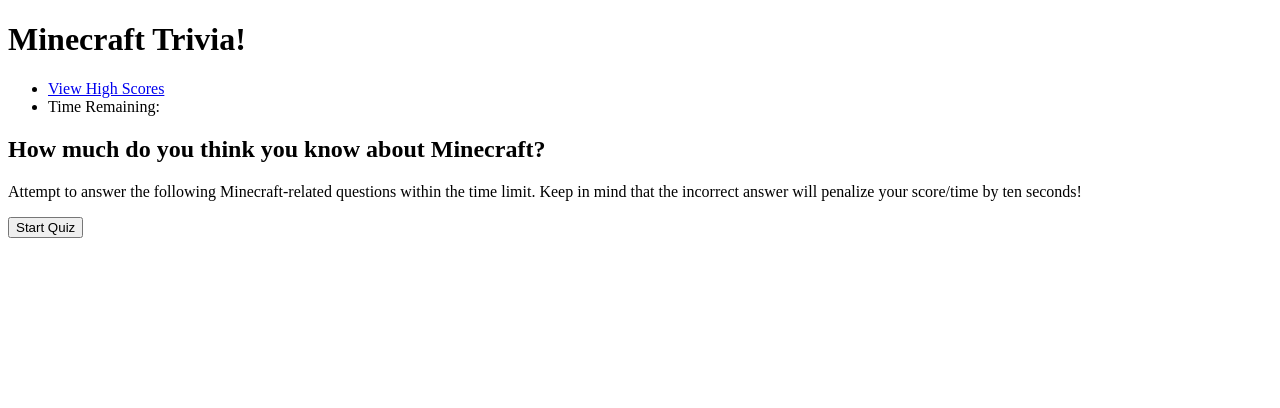
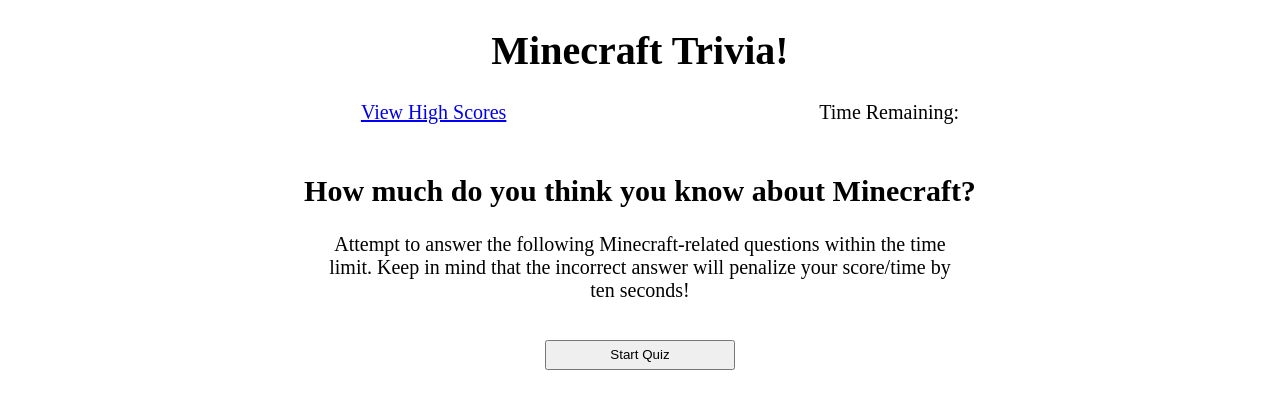
Before and after one commit to JesusV545/Minecraft-Trivia-Quiz, a plain HTML site: page index.html in a window 1280 px wide. Drawn offline with Linux system fonts and the light colour scheme.

Commit message:
Updated the CSS file alongside some minor HTML changes

```diff
--- a/assets/css/style.css
+++ b/assets/css/style.css
@@ -0,0 +1,53 @@
+
+/*Universal Selector*/
+
+main {
+    margin: 0;
+    padding: 0;
+}
+
+/*Classes*/
+
+.main-title {
+    display: flex;
+    justify-content: center;
+    font-size: 40px;
+}
+
+.nav-list {
+    list-style: none;
+    display: flex;
+    justify-content: space-evenly;
+    font-size: 20px;
+}
+
+.subtitle {
+    font-size: 30px;
+    display: flex;
+    justify-content: center;
+    margin-top: 4%;
+}
+
+.explain-text {
+    text-align: center;
+    font-size: 20px;
+    margin-right: 25%;
+    margin-left: 25%;
+}
+
+.start-btn {
+    display: flex;
+    justify-content: center;
+    margin-top: 3%;
+}
+
+.big-btn {
+    width: 15%;
+    height: 30px;
+}
+
+/*IDs*/
+
+
+
+/*Media Queries*/
--- a/index.html
+++ b/index.html
@@ -13,20 +13,23 @@
   <body>
 
     <main>
-        <h1>Minecraft Trivia!</h1>
+        <h1 class="main-title">Minecraft Trivia!</h1>
         <nav>
-            <ul>
+            <ul class="nav-list">
                 <li><a href="#view-all-scores">View High Scores</a></li>
                 <li>Time Remaining: </li>
             </ul>
         </nav>
         <section class="main-body">
-            <h2>How much do you think you know about Minecraft?</h2>
-            <p>Attempt to answer the following Minecraft-related questions within the time limit. Keep in mind that the incorrect
+            <h2 class="subtitle">How much do you think you know about Minecraft?</h2>
+            <p class="explain-text">Attempt to answer the following Minecraft-related questions within the time limit. Keep in mind that the incorrect
                 answer will penalize your score/time by ten seconds!
             </p>
         </section>
-        <button class="start-btn">Start Quiz</button>
+
+        <section class="start-btn">
+            <button class="big-btn">Start Quiz</button>
+        </section>
     </main>
 
 	<script src="./assets/java/script.js"></script>
```
